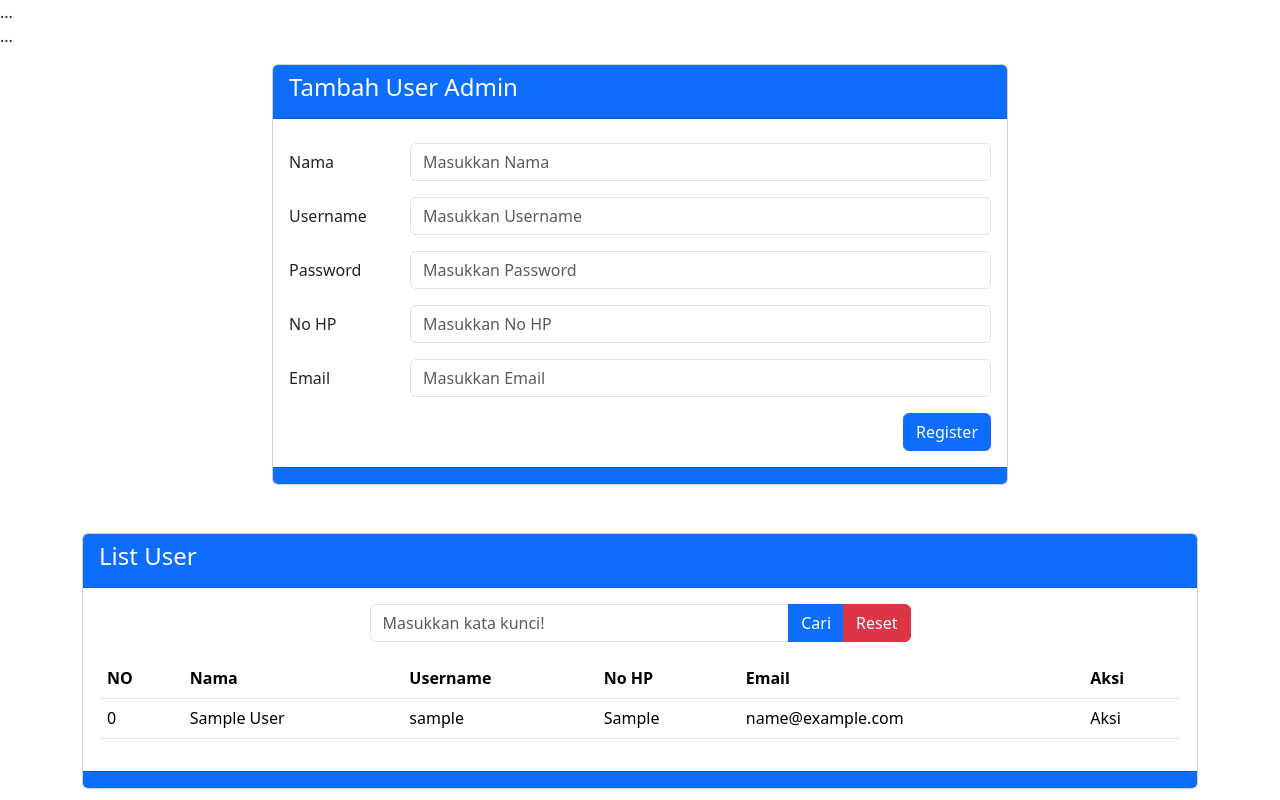
After one commit to M4UL25/project_skripsi, a PHP site: page /admin/useradmin.php in a window 1280 px wide. The commit adds this page. Run offline with PHP 8.4, Linux system fonts and the light colour scheme; tables that the repository leaves empty or names only in its code hold one stand-in row (values such as "Sample post").

Commit message:
update terbaru

```diff
--- /dev/null
+++ b/admin/cekadmin.php
@@ -0,0 +1,20 @@
+<?php
+include "../koneksi/koneksi.php";
+
+$sql = mysqli_query($conn, "SELECT * FROM tb_admin ORDER BY id_admin ASC");
+$i=0;
+
+while($r = mysqli_fetch_array($sql)){
+    extract($r);
+
+    echo'
+    <tr></tr>
+    <td scope="col">'.$i++.'</td>
+    <td scope="col">'.$nama_admin.'</td>
+    <td scope="col">'.$username.'</td>
+    <td scope="col">'.$no_hp_admin.'</td>
+    <td scope="col">'.$email_admin.'</td>
+    <td scope="col">Aksi</td>
+    ';
+}
+?>
--- /dev/null
+++ b/admin/useradmin.php
@@ -0,0 +1,160 @@
+<?php
+
+?>
+
+<!doctype html>
+<html lang="en">
+
+<head>
+    <meta charset="utf-8">
+    <meta name="viewport" content="width=device-width, initial-scale=1">
+    <title>Bootstrap demo</title>
+    <link href="https://cdn.jsdelivr.net/npm/bootstrap@5.3.2/dist/css/bootstrap.min.css" rel="stylesheet"
+        integrity="sha384-T3c6CoIi6uLrA9TneNEoa7RxnatzjcDSCmG1MXxSR1GAsXEV/Dwwykc2MPK8M2HN" crossorigin="anonymous">
+</head>
+
+<body>
+    <!-- Vertically centered modal -->
+    <div class="modal-dialog modal-dialog-centered">
+        ...
+    </div>
+
+    <!-- Vertically centered scrollable modal -->
+    <div class="modal-dialog modal-dialog-centered modal-dialog-scrollable">
+        ...
+    </div>
+    <div class="container mt-3">
+        <div class="row">
+            <div class="col-md-8 mx-auto">
+                <div class="card">
+                    <div class="card-header bg-primary text-white">
+                        <h4>Tambah User Admin</h4>
+                    </div>
+                    <div class="card-body">
+                        <div class="isian">
+                            <form action="../register/cekdaftar.php" method="post">
+                                <div class="tambah mt-2">
+                                    <div class="mb-3 row">
+                                        <label class="col-sm-2 col-form-label">Nama</label>
+                                        <div class="col-sm-10">
+                                            <input type="text" class="form-control" name="nama_admin"
+                                                placeholder="Masukkan Nama">
+                                        </div>
+                                    </div>
+                                </div>
+                                <div class="tambah mt-2">
+                                    <div class="mb-3 row">
+                                        <label class="col-sm-2 col-form-label">Username</label>
+                                        <div class="col-sm-10">
+                                            <input type="text" class="form-control" name="username"
+                                                placeholder="Masukkan Username">
+                                        </div>
+                                    </div>
+                                </div>
+                                <div class="tambah mt-2">
+                                    <div class="mb-3 row">
+                                        <label for="inputPassword" class="col-sm-2 col-form-label">Password</label>
+                                        <div class="col-sm-10">
+                                            <input type="password" class="form-control" name="password"
+                                                placeholder="Masukkan Password">
+                                        </div>
+                                    </div>
+                                </div>
+                                <div class="tambah mt-2">
+                                    <div class="mb-3 row">
+                                        <label class="col-sm-2 col-form-label">No HP</label>
+                                        <div class="col-sm-10">
+                                            <input type="text" class="form-control" name="no_hp_admin"
+                                                placeholder="Masukkan No HP">
+                                        </div>
+                                    </div>
+                                </div>
+                                <div class="tambah mt-2">
+                                    <div class="mb-3 row">
+                                        <label class="col-sm-2 col-form-label">Email</label>
+                                        <div class="col-sm-10">
+                                            <input type="text" class="form-control" name="email_admin"
+                                                placeholder="Masukkan Email">
+                                        </div>
+                                    </div>
+                                </div>
+                                <div class="col-12" align="right">
+                                    <input type="submit" class="btn btn-primary" name="btn_daftar" value="Register">
+                                    <!-- <a href="#" class="btn btn-primary">Register</a> -->
+                                </div>
+                            </form>
+                        </div>
+                    </div>
+                    <div class="card-footer bg-primary">
+                        <!--  -->
+                    </div>
+                </div>
+            </div>
+        </div>
+    </div>
+
+    <div class="container mt-5">
+        <div class="row">
+            <div class="col">
+                <div class="card">
+                    <div class="card-header bg-primary text-white">
+                        <h4>List User</h4>
+                    </div>
+                    <div class="card-body">
+                        <div class="col-md-6 mx-auto">
+                            <form action="" method="post">
+                                <div class="input-group mb-3">
+                                    <input type="text" name="tcari" class="form-control"
+                                        placeholder="Masukkan kata kunci!">
+                                    <button class="btn btn-primary" name="bcari" type="submit">Cari</button>
+                                    <button class="btn btn-danger" name="breset" type="submit">Reset</button>
+                                </div>
+                            </form>
+                        </div>
+
+                        <table class="table">
+                            <thead>
+                                <tr>
+                                    <th scope="col">NO</th>
+                                    <th scope="col">Nama</th>
+                                    <th scope="col">Username</th>
+                                    <th scope="col">No HP</th>
+                                    <th scope="col">Email</th>
+                                    <th scope="col">Aksi</th>
+                                </tr>
+                            </thead>
+                            <tbody>
+                                <?php
+                                include "../koneksi/koneksi.php";
+                                include "cekadmin.php";
+                                ?>
+                            </tbody>
+                        </table>
+                    </div>
+                    <div class="card-footer bg-primary">
+                        <!--  -->
+                    </div>
+                </div>
+            </div>
+        </div>
+    </div>
+
+
+
+
+    </fieldset>
+
+
+    <script src="https://cdn.jsdelivr.net/npm/bootstrap@5.3.2/dist/js/bootstrap.bundle.min.js"
+        integrity="sha384-C6RzsynM9kWDrMNeT87bh95OGNyZPhcTNXj1NW7RuBCsyN/o0jlpcV8Qyq46cDfL"
+        crossorigin="anonymous"></script>
+    <script src="https://cdn.jsdelivr.net/npm/@popperjs/core@2.11.8/dist/umd/popper.min.js"
+        integrity="sha384-I7E8VVD/ismYTF4hNIPjVp/Zjvgyol6VFvRkX/vR+Vc4jQkC+hVqc2pM8ODewa9r"
+        crossorigin="anonymous"></script>
+    <script src="https://cdn.jsdelivr.net/npm/bootstrap@5.3.2/dist/js/bootstrap.min.js"
+        integrity="sha384-BBtl+eGJRgqQAUMxJ7pMwbEyER4l1g+O15P+16Ep7Q9Q+zqX6gSbd85u4mG4QzX+"
+        crossorigin="anonymous"></script>
+
+</body>
+
+</html>
--- a/koneksi/koneksi.php
+++ b/koneksi/koneksi.php
@@ -10,7 +10,7 @@ $conn = mysqli_connect($servername, $user, $pass, $database);
 if(!$conn) {
     echo "Could not connect to database" . mysqli_connect_errno();
 } else {
-    echo "Database connected";
+    // echo "Database connected";
 
 }
 ?>
```
Also changed, not shown: index.php (+47 -2 lines), login/ceklogin.php (+9 -1 lines), login/login.php (+18 -7 lines), register/cekdaftar.php (+12 -1 lines).
